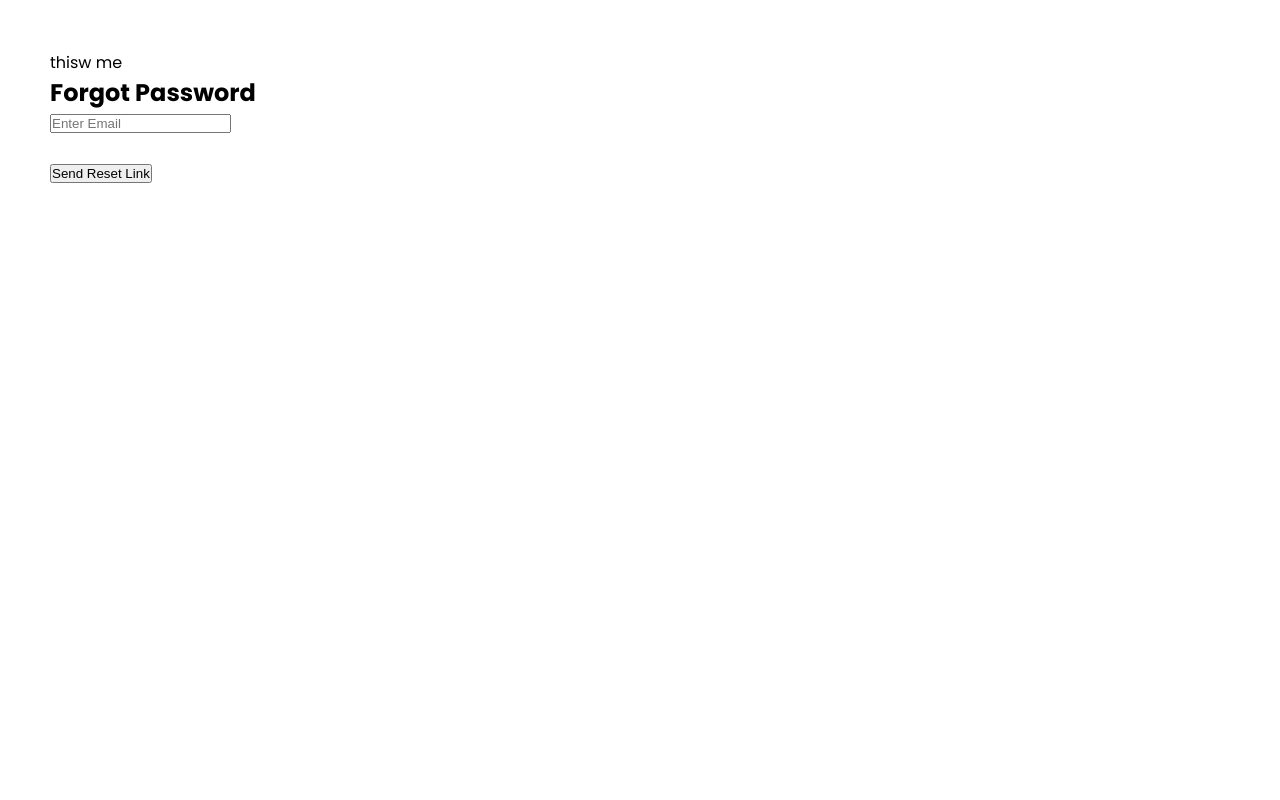
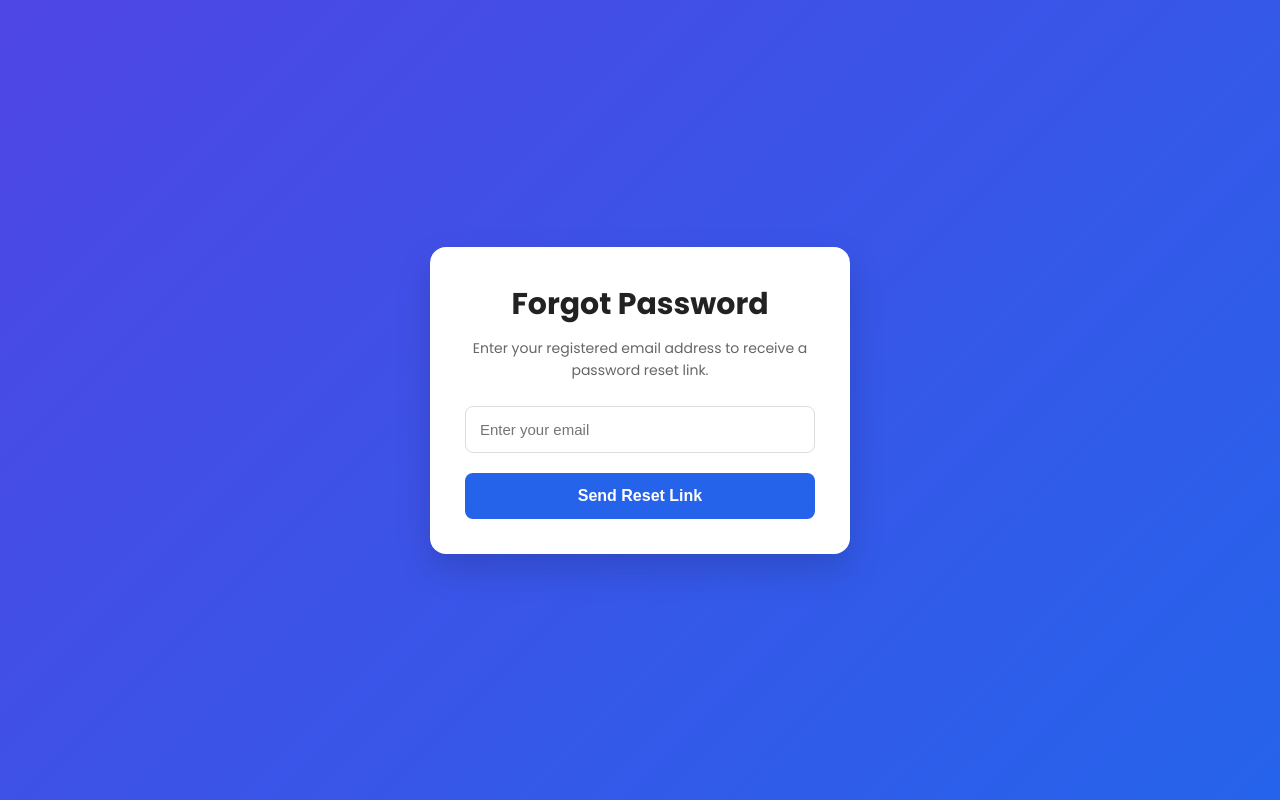
Before and after one commit to seema-1802/Linkendls, a Next.js app in the folder frontend/: page /forgot-password in a window 1280 px wide. Built offline with nearby package versions, Linux system fonts and the light colour scheme.

Commit message:
update forgot-password   initial commit

```diff
--- a/frontend/src/pages/forgot-password/index.jsx
+++ b/frontend/src/pages/forgot-password/index.jsx
@@ -40,24 +40,89 @@ const handleSubmit = async () => {
   }
  };
 
-  return (
-    <div style={{ padding: 50 }}>
-      <p>thisw me</p>
-      <h2>Forgot Password</h2>
+ return (
+  <div style={styles.container}>
+    <div style={styles.card}>
+      <h1 style={styles.title}>Forgot Password</h1>
+
+      <p style={styles.subtitle}>
+        Enter your registered email address to receive a password reset link.
+      </p>
 
       <input
         type="email"
-        placeholder="Enter Email"
+        placeholder="Enter your email"
         value={email}
         onChange={(e) => setEmail(e.target.value)}
+        style={styles.input}
       />
 
-      <br />
-      <br />
-
-      <button onClick={handleSubmit}>
+      <button
+        onClick={handleSubmit}
+        disabled={loading}
+        style={styles.button}
+      >
         {loading ? "Sending..." : "Send Reset Link"}
       </button>
     </div>
-  );
+  </div>
+);
 }
+const styles = {
+  container: {
+    minHeight: "100vh",
+    display: "flex",
+    justifyContent: "center",
+    alignItems: "center",
+    background: "linear-gradient(135deg, #4f46e5, #2563eb)",
+    padding: "20px",
+  },
+
+  card: {
+    width: "100%",
+    maxWidth: "420px",
+    background: "#ffffff",
+    padding: "35px",
+    borderRadius: "16px",
+    boxShadow: "0 15px 35px rgba(0,0,0,0.15)",
+  },
+
+  title: {
+    textAlign: "center",
+    fontSize: "30px",
+    fontWeight: "700",
+    color: "#222",
+    marginBottom: "10px",
+  },
+
+  subtitle: {
+    textAlign: "center",
+    color: "#666",
+    fontSize: "14px",
+    marginBottom: "25px",
+    lineHeight: "22px",
+  },
+
+  input: {
+    width: "100%",
+    padding: "14px",
+    marginBottom: "20px",
+    border: "1px solid #ddd",
+    borderRadius: "8px",
+    outline: "none",
+    fontSize: "15px",
+    boxSizing: "border-box",
+  },
+
+  button: {
+    width: "100%",
+    padding: "14px",
+    background: "#2563eb",
+    color: "#fff",
+    border: "none",
+    borderRadius: "8px",
+    cursor: "pointer",
+    fontSize: "16px",
+    fontWeight: "600",
+  },
+};
```
